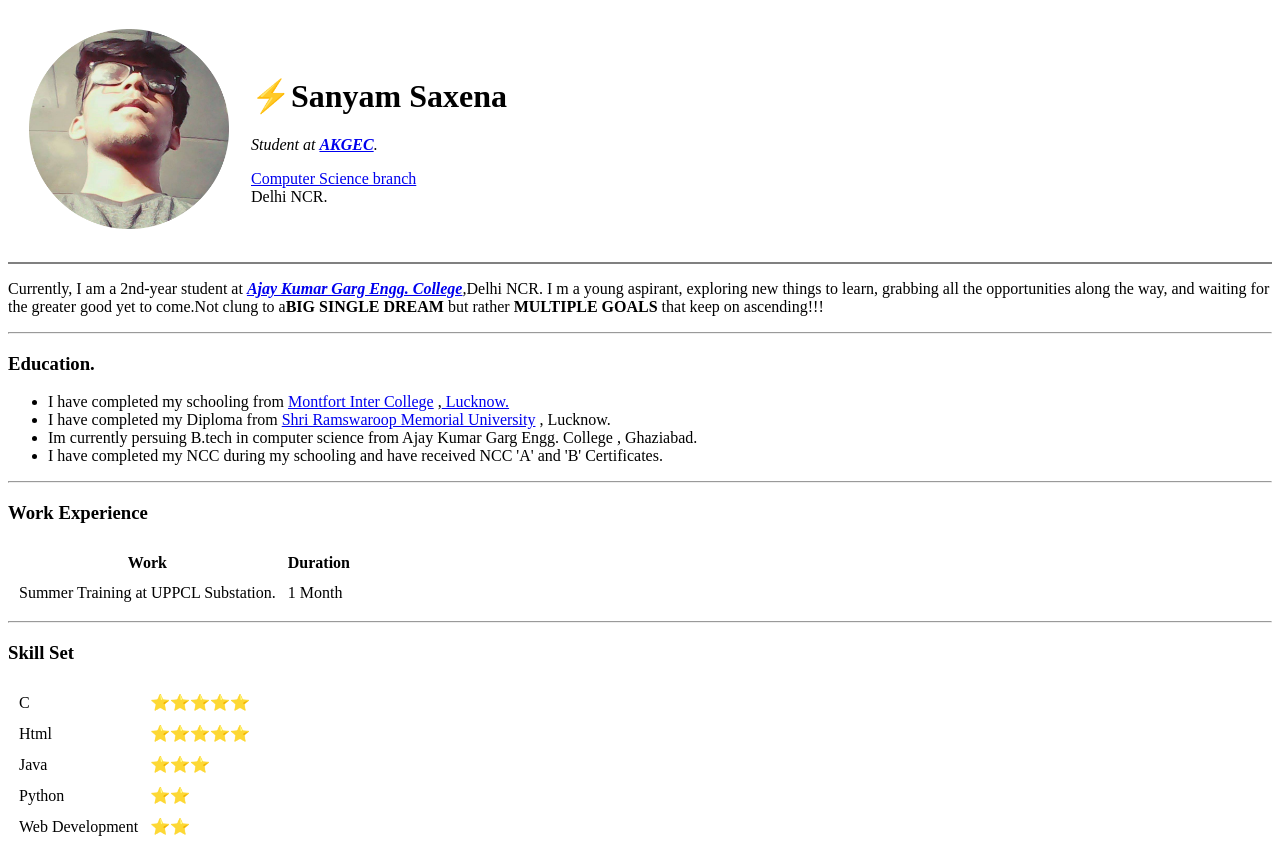
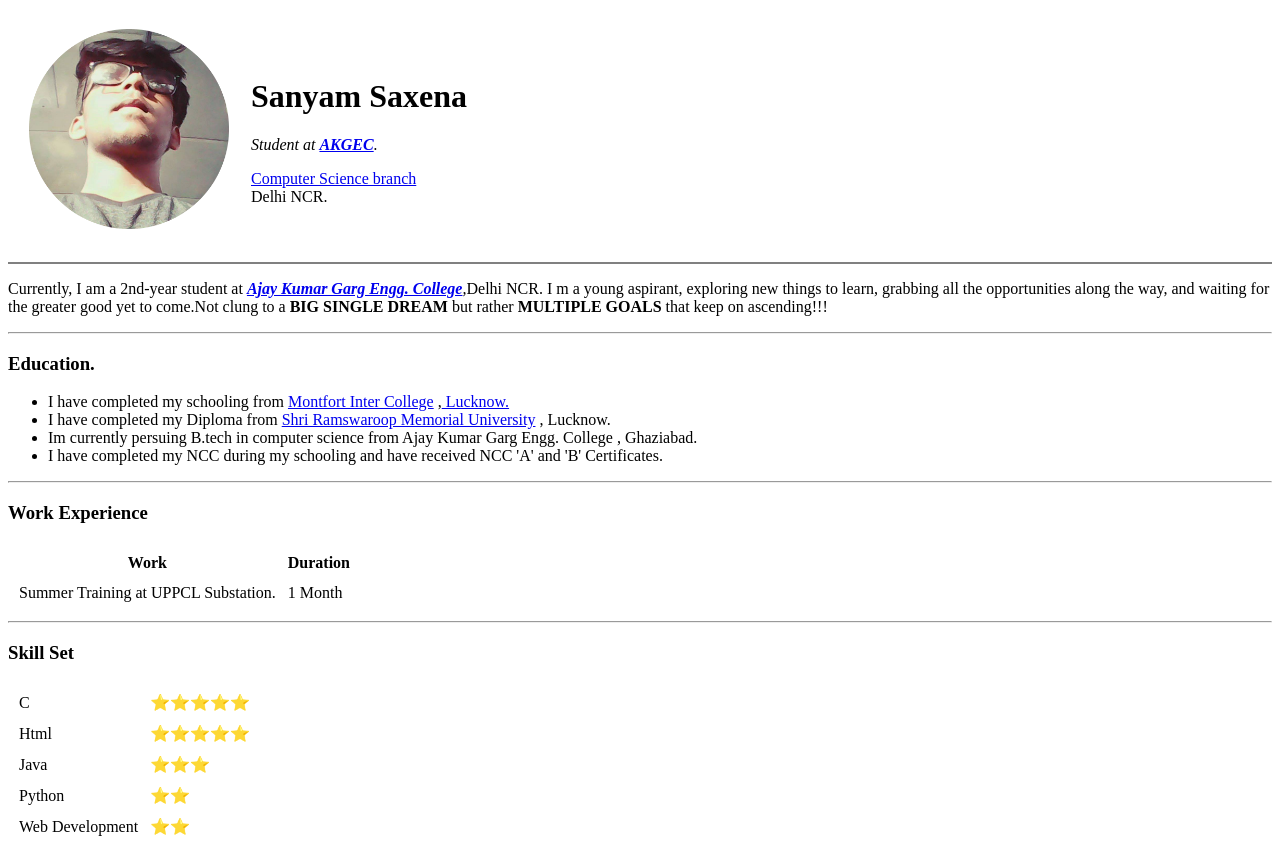
Before and after one commit to smokiesam/cv, a plain HTML site: page index.html in a window 1280 px wide. Shown: the top 850 px of the page. Drawn offline with Linux system fonts and the light colour scheme.

Commit message:
Update index.html

```diff
--- a/index.html
+++ b/index.html
@@ -12,7 +12,7 @@
       <td><img src="Images/Profile Pic Cropped.png" width="200"
          height="200"alt="Sanyam's Profile Pic"></td>
       <td><h1>
-      ⚡Sanyam Saxena
+       Sanyam Saxena
       </h1><p><em>Student at <strong><a href="https://www.akgec.ac.in/">AKGEC</a></strong>.</em>
         <dt><a href="https://undergrad.cs.umd.edu/what-computer-science"> Computer Science branch</a></dt>
         <dt>Delhi NCR.</dt></td>
@@ -21,7 +21,7 @@
   <hr size'3' noshade>
   </p>
   <p>Currently, I am a 2nd-year student at <em><strong><a href="https://www.akgec.ac.in/"> Ajay Kumar Garg Engg. College</a></strong>,</em>Delhi NCR.
-     I m a young aspirant, exploring new things to learn, grabbing all the opportunities along the way, and waiting for the greater good yet to come.Not clung to a<strong>BIG SINGLE DREAM</strong> but rather
+     I m a young aspirant, exploring new things to learn, grabbing all the opportunities along the way, and waiting for the greater good yet to come.Not clung to a <strong>BIG SINGLE DREAM</strong> but rather
     <strong>MULTIPLE GOALS</strong>  that keep on ascending!!!</p>
     <hr>
     <h3>Education.</h3>
```
